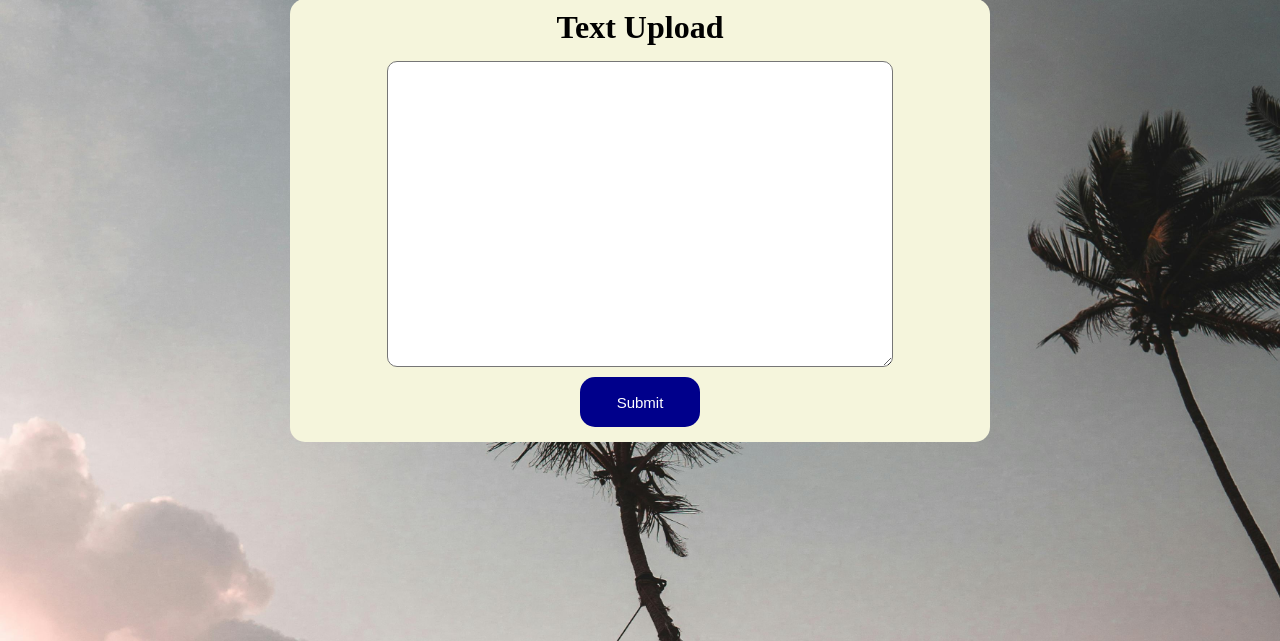
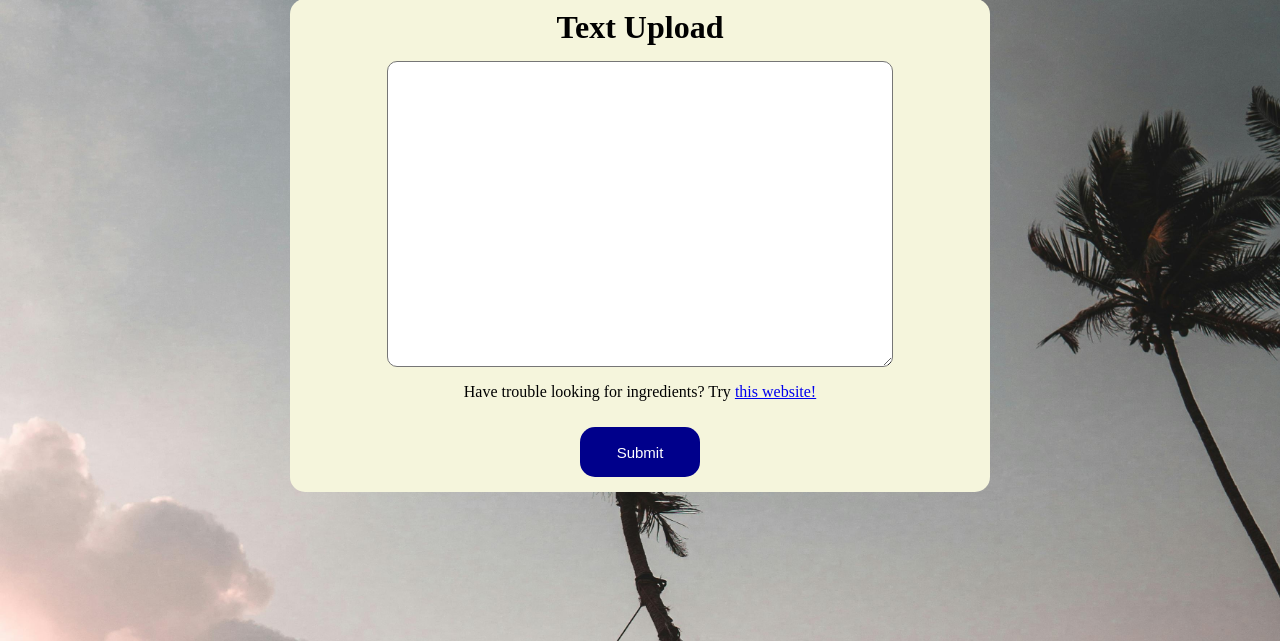
Before and after one commit to LWcoder1/SPFAdvisor, a Flask app: page /textUpload in a window 1280 px wide. Shown: the part 137-778 px from the top of the page. Run offline with Flask 3, Linux system fonts and the light colour scheme; some libraries are stand-ins or nearby versions.

Commit message:
Final Changes

```diff
--- a/app.py
+++ b/app.py
@@ -52,6 +52,7 @@ def uploadImage():
 
     apple = imageScanner.pyScan(f"uploads/{filename}")
     if apple is not None:
+        print(apple)
         return render_template("results.html", possibleOffenderList=susIngredients.matchPotentialOffenders(apple))
     else:
         return render_template("form.html", form=form, file_url=file_url)
@@ -80,33 +81,7 @@ def textUpload():
 def info():
     return render_template("info.html")
 
-
-
-# @app.route('/planner', methods=['GET', 'POST'])
-# def planner():
-#     if request.method == 'POST':
-#         location = request.form['location']
-#         ll = returnCoordinates(location)
-#         radius = int(request.form['radius'])
-#         days = int(request.form['totalDays'])
-#         travelPlans = travelPlan(ll, radius, days)
-#         travelPlans.dataPopulate()
-#         totalDays = []
-#         for day in range(days):
-#             totalDays.append(day)
-#         # we need for loop to solve this
-#         # We need to do this for each additional div and change the lunch list
-#         # (Basically use something like make it visible to make it work)
-#         return render_template("itinerary.html",
-#                                duration=totalDays,
-#                                breakfastList=travelPlans.breakfastList,
-#                                lunchList=travelPlans.lunchList,
-#                                dinnerList=travelPlans.dinnerList,
-#                                attractionsList=travelPlans.attractionList,
-#                                parseString=parseObjectToString,
-#                                )
-#     else:
-#         return render_template("planner.html")
+# Active Ingredients: Avobenzone 3%, Octisalate 5%, Octocrylene 10%, Inactive Ingredients: Water, Glycerin, Butyloctyl Salicylate, C12-15 Alkyl Benzoate, Cetearyl Alcohol, Propanediol, Glyceryl Stearate Citrate, Cocoglycerides, Isododecane, Cetyl Esters, Cetyl Phosphate, Diisopropyl Sebacate, Isodecyl Neopentanoate, Lauryl Lactate, Arginine, 1,2-Hexanediol, Caprylyl Glycol, Hydroxyacetophenone, Polymethylsilsesquioxane, Raphanus Sativus (Radish) Seed Oil, Diethylhexyl Syringylidenemalonate, Helianthus Annuus (Sunflower) Seed Wax, Limnanthes Alba (Meadowfoam) Seed Oil, Acrylates/C10-30 Alkyl Acrylate Crosspolymer, Chlorphenesin, Xanthan Gum, Trisodium Ethylenediamine Disuccinate, Argania Spinosa Kernel Oil, Caprylic/Capric Triglyceride, Citrus Nobilis (Mandarin Orange) Peel Oil, Plantago Lanceolata Leaf Extract, Glycine Soja (Soybean) Oil, Tocopherol, Cymbopogon Schoenanthus Oil, Hippophae Rhamnoides Fruit Oil, Elettaria Cardamomum Seed Oil, Eugenia Caryophyllus (Clove) Leaf Oil, Cinnamomum Cassia Leaf Oil, Vanillin, Eucalyptus Globulus Leaf Oil, Lavandula Hybrida Grosso Herb Oil
 
 if __name__ == "__main__":
     app.run(debug=True)
--- a/templates/textUpload.html
+++ b/templates/textUpload.html
@@ -11,6 +11,7 @@
             <form method="POST" action="/addItem" class="formflex">
                 <label for="addText" id="addText"></label>
                 <textarea type="text" name="addText" class="textarea"></textarea>
+                <p>Have trouble looking for ingredients? Try <span><a href="https://www.ewg.org/skindeep/">this website!</a></span></p>
                 <button class="coolButton">Submit</button>
             </form>
 
```
Also changed, not shown: static/uploads/goodExamples/IMG_1152.jpg (added), static/uploads/goodExamples/Screen Shot 2024-04-20 at 4.43.35 PM.png (added), uploads/IMG_1152.jpg (added), uploads/IMG_1154.jpg (added), uploads/Screen_Shot_2024-04-20_at_4.43.35_PM.png (added), 4 other files.
